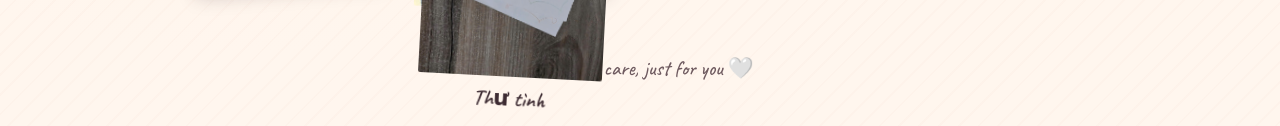
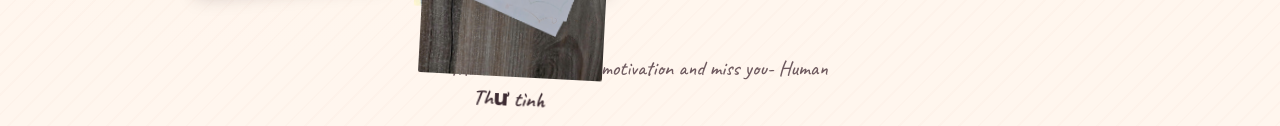
Before and after one commit to lgq2605/noname, a plain HTML site: page index.html in a window 1280 px wide. Shown: the part 857-983 px from the top of the page. Drawn offline with Linux system fonts and the light colour scheme.

Commit message:
Update index.html

```diff
--- a/index.html
+++ b/index.html
@@ -247,7 +247,7 @@
 
 <div class="grid" id="grid"></div>
 
-<footer>made with care, just for you 🤍</footer>
+<footer>Made with care and motivation and miss you- Human</footer>
 
 <script>
   /* ============================================================
```
